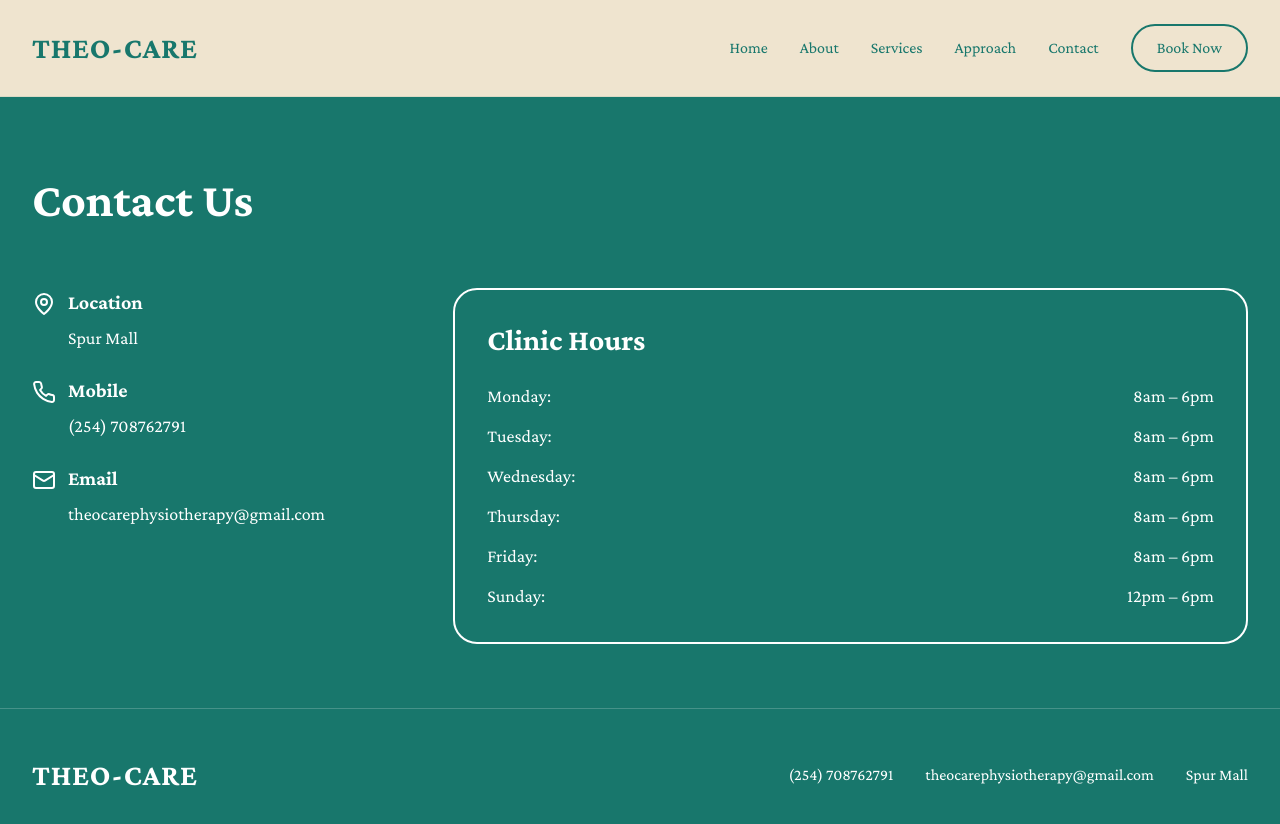
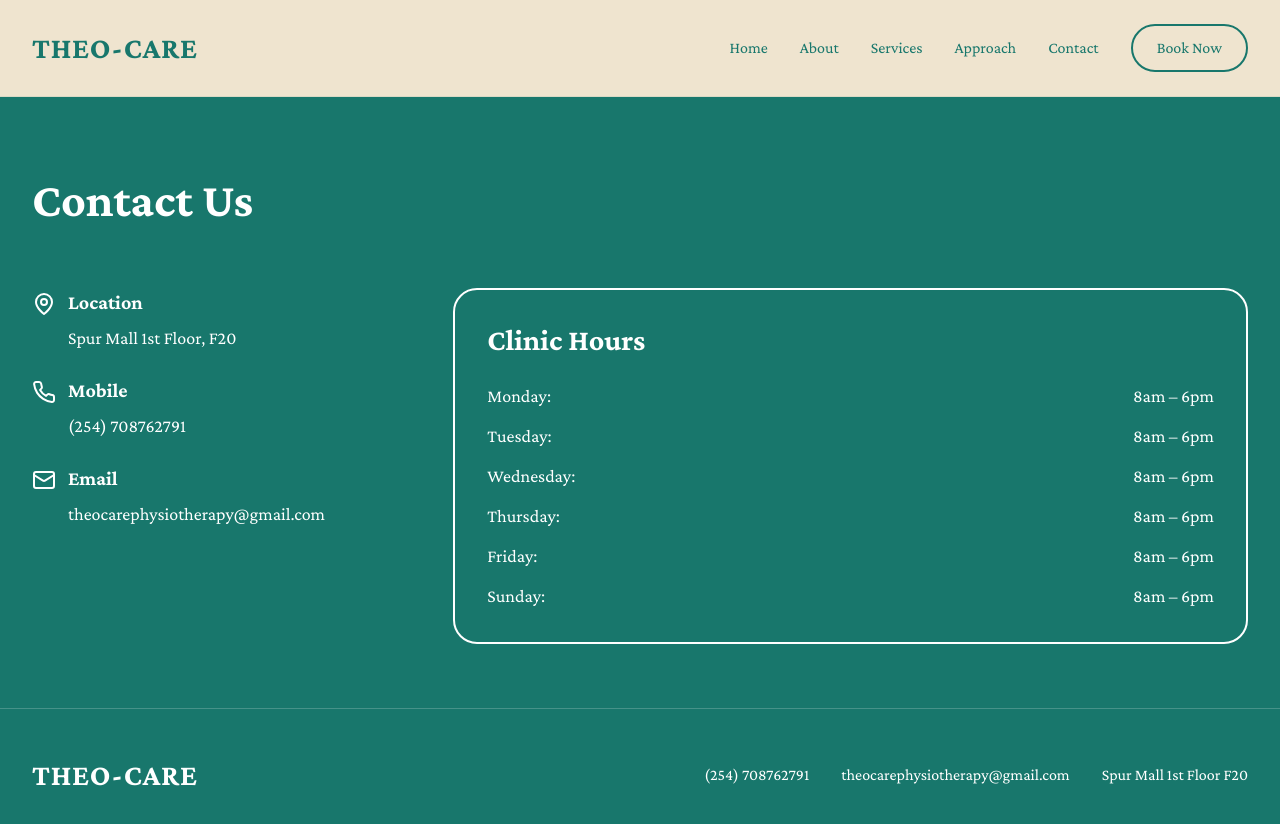
Before and after one commit to the48/theocare, a React (Vite) app: page / in a window 1280 px wide. Both pictures are taken after a click on the button "Contact". Shown: the top 824 px of the page. Built offline with nearby package versions, Linux system fonts and the light colour scheme.

Commit message:
dev: additional changes

```diff
--- a/src/pages/ContactPage.tsx
+++ b/src/pages/ContactPage.tsx
@@ -13,7 +13,7 @@ function ContactPage() {
 							<MapPin className='mt-1 flex-shrink-0' size={24} />
 							<div>
 								<h3 className='font-bold text-xl mb-2'>Location</h3>
-								<p className='text-lg'>Spur Mall</p>
+								<p className='text-lg'>Spur Mall 1st Floor, F20</p>
 							</div>
 						</div>
 						<div className='flex items-start gap-3'>
@@ -68,7 +68,7 @@ function ContactPage() {
 								</div>
 								<div className='flex justify-between'>
 									<span>Sunday:</span>
-									<span>12pm – 6pm</span>
+									<span>8am – 6pm</span>
 								</div>
 							</div>
 						</div>
@@ -93,7 +93,7 @@ function ContactPage() {
 								className='hover:opacity-80 transition-opacity'>
 								theocarephysiotherapy@gmail.com
 							</a>
-							<span>Spur Mall</span>
+							<span>Spur Mall 1st Floor F20</span>
 						</div>
 					</div>
 				</div>
```
